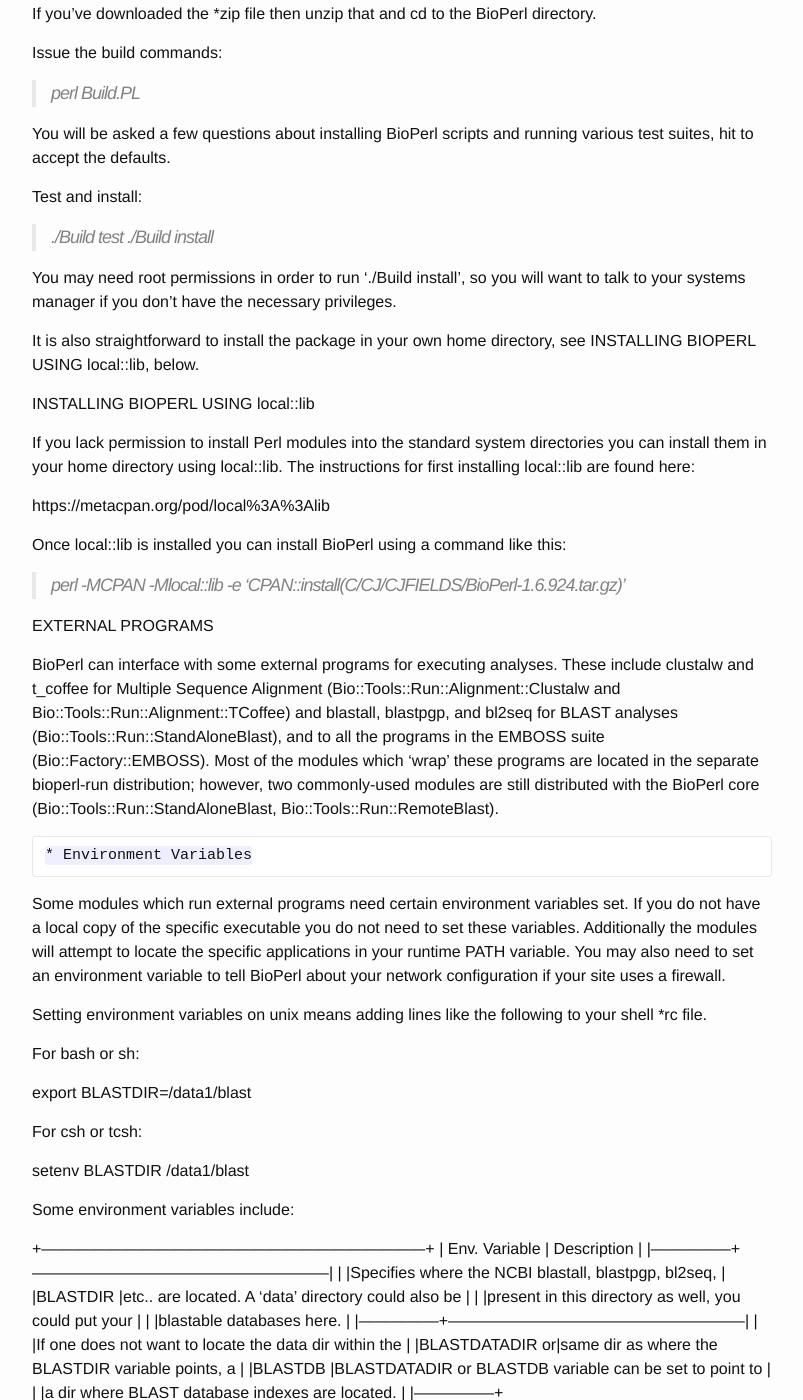
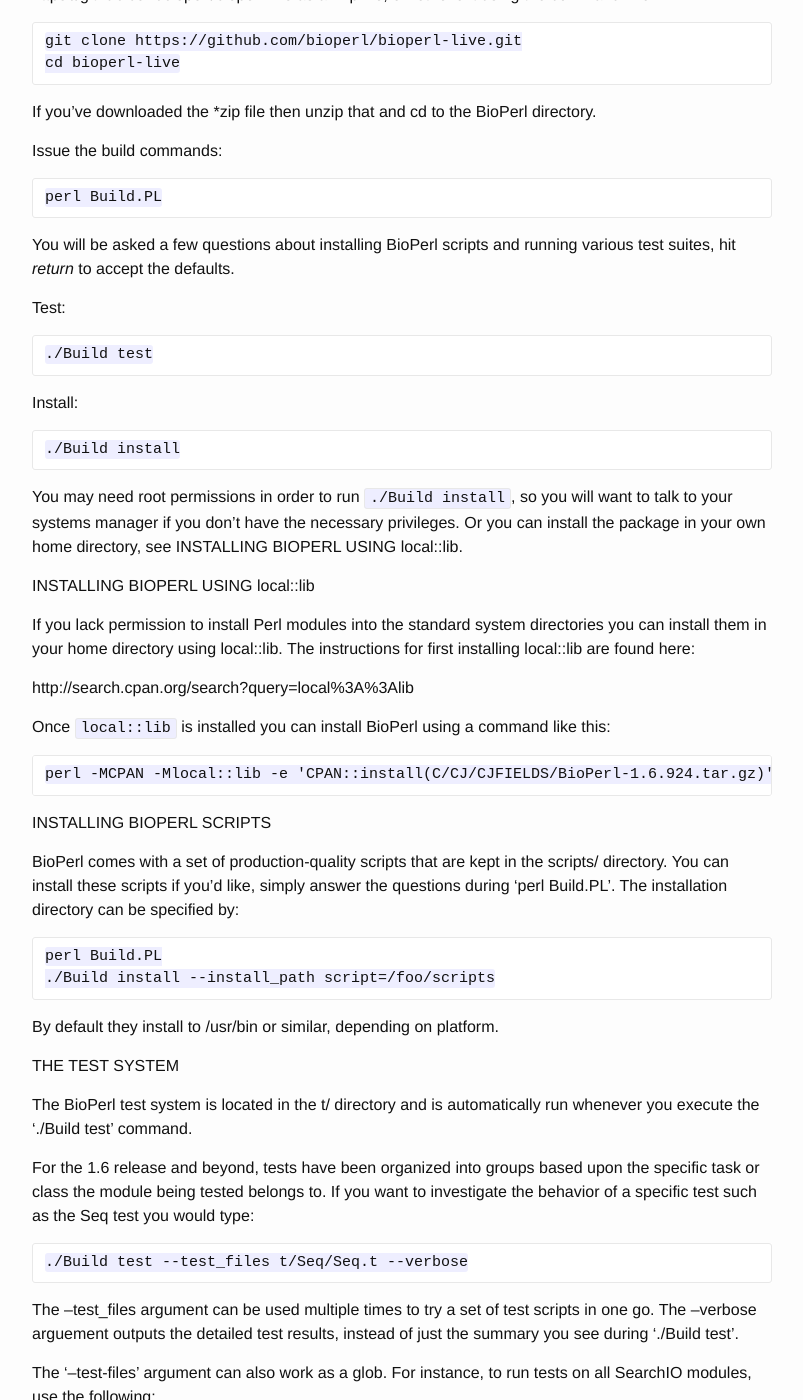
Before and after one commit to bioperl/bioperl.github.io, a Jekyll site: the page built from INSTALL.md, in a window 1280 px wide and 1400 px high, scrolled down 1677 px. Shown: the whole window, without its empty margins (238-1041 px from the left). Built offline with Jekyll 4.4.1, drawn with Linux system fonts in a browser that asks for light colours; Markdown is read by kramdown in place of the engine named in the settings; some of the changed text lies outside the part shown.

Commit message:
Fix Markdown

````diff
--- a/INSTALL.md
+++ b/INSTALL.md
@@ -23,52 +24,60 @@ PRELIMINARY PREPARATION
 These are optional, but regardless of your subsequent choice of
 installation method, it will help to carry out the following steps.
 They will increase the likelihood of installation success
-(particularly the optional dependencies).
+(especially of the optional dependencies).
 
-     * Upgrade CPAN:
+* Upgrade CPAN:
 
- >perl -MCPAN -e shell
- cpan>install Bundle::CPAN
+```
+perl -MCPAN -e shell
+```
 
-     * Install/upgrade Module::Build, and make it your preferred
-       installer:
+* Install or upgrade `Module::Build`, and make it your preferred installer:
 
- >cpan
- cpan>install Module::Build
- cpan>o conf prefer_installer MB
- cpan>o conf commit
+```
+cpan>install Module::Build
+cpan>o conf prefer_installer MB
+cpan>o conf commit
+```
 
-     * Install the expat library by whatever method is
-       appropriate for your system (e.g. yum, homebrew).
+* Install the *expat* library by whatever method is appropriate for your system (e.g. `apt`, `yum`, `homebrew`).
 
 
 INSTALLING BIOPERL THE EASY WAY USING CPAN
 
 You can use the CPAN shell to install BioPerl. For example:
 
- >perl -MCPAN -e shell
+```
+perl -MCPAN -e shell
+```
 
 Or you might have the cpan alias installed:
 
- >cpan
+```
+cpan
+```
 
 Then find the name of the latest BioPerl package:
 
- cpan>d /bioperl/
+```
+cpan>d /bioperl/
 
  ....
 
-Distribution    CJFIELDS/BioPerl-1.6.901.tar.gz
-Distribution    CJFIELDS/BioPerl-1.6.922.tar.gz
-Distribution    CJFIELDS/BioPerl-1.6.924.tar.gz
+ Distribution    CJFIELDS/BioPerl-1.6.901.tar.gz
+ Distribution    CJFIELDS/BioPerl-1.6.922.tar.gz
+ Distribution    CJFIELDS/BioPerl-1.6.924.tar.gz
+```
 
-And install:
+And install the most recent:
 
- cpan>install CJFIELDS/BioPerl-1.6.924.tar.gz
+```
+cpan>install CJFIELDS/BioPerl-1.6.924.tar.gz
+```
 
 If you've installed everything perfectly and all the network
 connections are working then you will pass all the tests run in the
-'./Build test' phase. Sometimes you may see a failed test. Remember that
+`./Build test` phase. Sometimes you may see a failed test. Remember that
 there are over 900 modules in BioPerl and the test suite is running more
 than 12000 individual tests, a failed test may not affect your usage
 of BioPerl.
@@ -76,7 +85,9 @@ of BioPerl.
 If there's a failed test and you think that the failed test will not
 affect how you intend to use BioPerl then do:
 
- cpan>force install C/CJ/CJFIELDS/BioPerl-1.6.923.tar.gz
+```
+cpan>force install C/CJ/CJFIELDS/BioPerl-1.6.923.tar.gz
+```
 
 If you're concerned about a failed test and need assistance or advice
 then contact bioperl-l@bioperl.org, and provide us the detailed
@@ -89,30 +100,39 @@ The very latest version of Bioperl is at github.com. If you want this
 version then download it from https://github.com/bioperl/bioperl-live
 as a *zip file, or retrieve it using the command line:
 
- >git clone https://github.com/bioperl/bioperl-live.git
- >cd bioperl-live
+```
+git clone https://github.com/bioperl/bioperl-live.git
+cd bioperl-live
+```
 
 If you've downloaded the *zip file then unzip that and cd to the
 BioPerl directory.
 
 Issue the build commands:
 
- >perl Build.PL
+```
+perl Build.PL
+```
 
 You will be asked a few questions about installing BioPerl scripts
-and running various test suites, hit <return> to accept the defaults.
+and running various test suites, hit *return* to accept the defaults.
 
-Test and install:
+Test:
 
- >./Build test
- >./Build install
+```
+./Build test
+```
 
-You may need root permissions in order to run './Build install', so you
+Install:
+
+```
+./Build install
+```
+
+You may need root permissions in order to run `./Build install`, so you
 will want to talk to your systems manager if you don't have the necessary
-privileges.
-
-It is also straightforward to install the package in your own home
-directory, see INSTALLING BIOPERL USING local::lib, below.
+privileges. Or you can install the package in your own home
+directory, see INSTALLING BIOPERL USING local::lib.
 
 
 INSTALLING BIOPERL USING local::lib
@@ -122,79 +142,14 @@ system directories you can install them in your home directory
 using local::lib. The instructions for first installing
 local::lib are found here:
 
-https://metacpan.org/pod/local%3A%3Alib
+http://search.cpan.org/search?query=local%3A%3Alib
 
-Once local::lib is installed you can install BioPerl using a
+Once `local::lib` is installed you can install BioPerl using a
 command like this:
 
- >perl -MCPAN -Mlocal::lib -e 'CPAN::install(C/CJ/CJFIELDS/BioPerl-1.6.924.tar.gz)'
-
-
-EXTERNAL PROGRAMS
-
-BioPerl can interface with some external programs for executing
-analyses. These include clustalw and t_coffee for Multiple Sequence
-Alignment (Bio::Tools::Run::Alignment::Clustalw and
-Bio::Tools::Run::Alignment::TCoffee) and blastall, blastpgp, and
-bl2seq for BLAST analyses (Bio::Tools::Run::StandAloneBlast), and to
-all the programs in the EMBOSS suite (Bio::Factory::EMBOSS).  Most
-of the modules which 'wrap' these programs are located in the separate
-bioperl-run distribution; however, two commonly-used modules are still
-distributed with the BioPerl core (Bio::Tools::Run::StandAloneBlast,
-Bio::Tools::Run::RemoteBlast).
-
-    * Environment Variables
-
-Some modules which run external programs need certain environment
-variables set. If you do not have a local copy of the specific
-executable you do not need to set these variables. Additionally the
-modules will attempt to locate the specific applications in your
-runtime PATH variable. You may also need to set an environment
-variable to tell BioPerl about your network configuration if your site
-uses a firewall.
-
-Setting environment variables on unix means adding lines like the
-following to your shell *rc file.
-
-   For bash or sh:
-
- export BLASTDIR=/data1/blast
-
-   For csh or tcsh:
-
- setenv BLASTDIR /data1/blast
-
-Some environment variables include:
-
-+------------------------------------------------------------------------+
-| Env. Variable |                      Description                       |
-|---------------+--------------------------------------------------------|
-|               |Specifies where the NCBI blastall, blastpgp, bl2seq,    |
-|BLASTDIR       |etc.. are located. A 'data' directory could also be     |
-|               |present in this directory as well, you could put your   |
-|               |blastable databases here.                               |
-|---------------+--------------------------------------------------------|
-|               |If one does not want to locate the data dir within the  |
-|BLASTDATADIR or|same dir as where the BLASTDIR variable points, a       |
-|BLASTDB        |BLASTDATADIR or BLASTDB variable can be set to point to |
-|               |a dir where BLAST database indexes are located.         |
-|---------------+--------------------------------------------------------|
-|BLASTMAT       |The directory containing the substitution matrices such |
-|               |as BLOSUM62.                                            |
-|---------------+--------------------------------------------------------|
-|CLUSTALDIR     |The directory where the clustalw executable is located. |
-|---------------+--------------------------------------------------------|
-|TCOFFEEDIR     |The directory where the t_coffee executable is located. |
-|---------------+--------------------------------------------------------|
-|               |If you access the internet via a proxy server then you  |
-|               |can tell the BioPerl modules which require network      |
-|               |access about this by using the http_proxy environment   |
-|http_proxy     |variable. The value set includes the proxy address and  |
-|               |the port, with optional username/password for           |
-|               |authentication purposes                                 |
-|               |(e.g. http://USERNAME:PASSWORD@proxy.example.com:8080). |
-+------------------------------------------------------------------------+
-
+```
+perl -MCPAN -Mlocal::lib -e 'CPAN::install(C/CJ/CJFIELDS/BioPerl-1.6.924.tar.gz)'
+```
 
 INSTALLING BIOPERL SCRIPTS
 
@@ -203,8 +158,10 @@ kept in the scripts/ directory. You can install these scripts if you'd
 like, simply answer the questions during 'perl Build.PL'.
 The installation directory can be specified by:
 
- perl Build.PL
- ./Build install --install_path script=/foo/scripts
+```
+perl Build.PL
+./Build install --install_path script=/foo/scripts
+```
 
 By default they install to /usr/bin or similar, depending on platform.
 
@@ -219,7 +176,9 @@ based upon the specific task or class the module being tested belongs
 to. If you want to investigate the behavior of a specific test such as
 the Seq test you would type:
 
- >./Build test --test_files t/Seq/Seq.t --verbose
+```
+./Build test --test_files t/Seq/Seq.t --verbose
+```
 
 The --test_files argument can be used multiple times to try a set of test
 scripts in one go. The --verbose arguement outputs the detailed test results,
@@ -228,7 +187,9 @@ instead of just the summary you see during './Build test'.
 The '--test-files' argument can also work as a glob. For instance, to
 run tests on all SearchIO modules, use the following:
 
- >./Build test --test_files t/SearchIO* --verbose
+```
+./Build test --test_files t/SearchIO* --verbose
+```
 
 If you are trying to learn how to use a module, often the test suite
 is a good place to look. All good extreme programmers try and write a
````
Also changed, not shown: other parts of INSTALL.md (+7 -6 lines).
